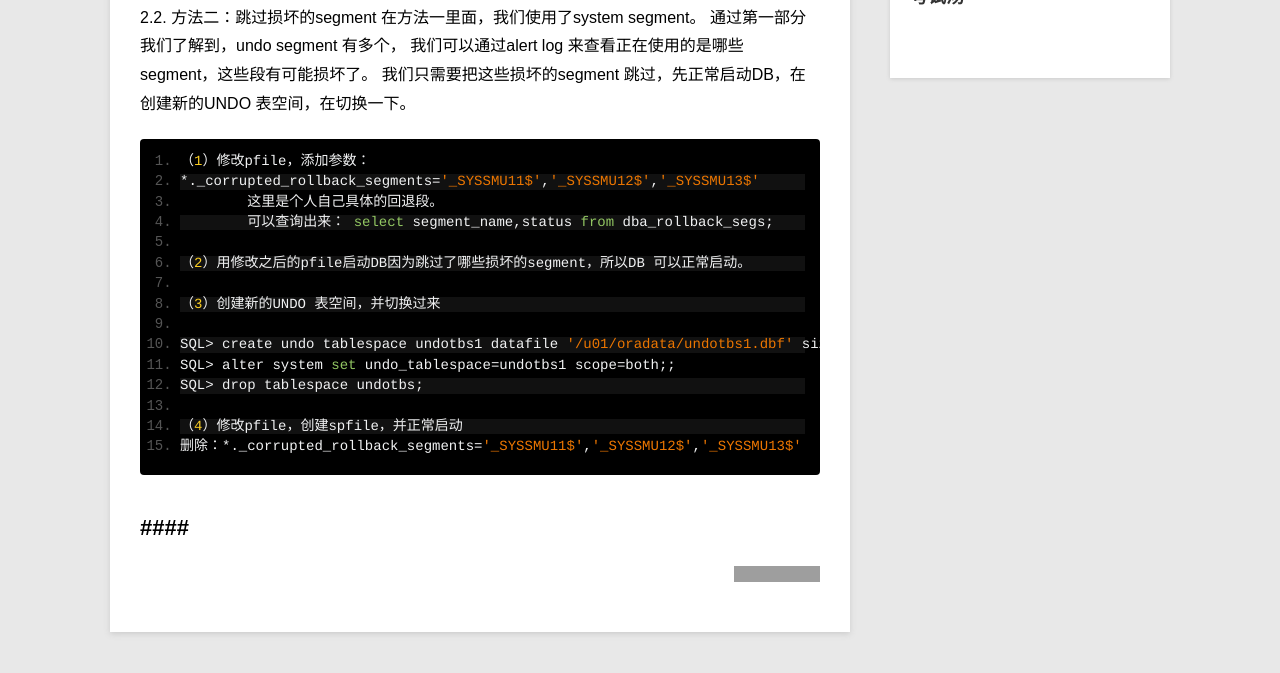
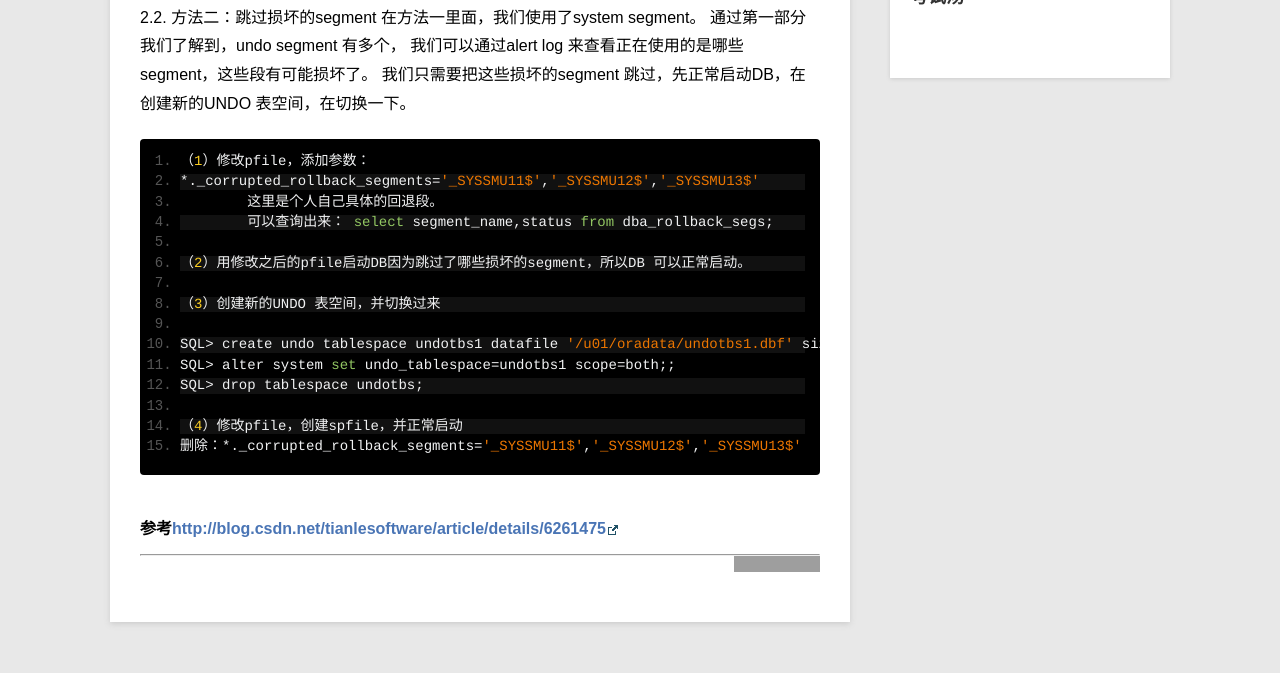
Before and after one commit to tangzhezhi/tangblog, a Jekyll site: the page built from _posts/opinion/2014-02-28-oracle_undo故障解决.md, in a window 1280 px wide and 900 px high, scrolled down 795 px. Shown: the top 673 px of the window. Built offline with Jekyll 4.4.1, drawn with Linux system fonts in a browser that asks for light colours; Markdown is read by kramdown in place of the engine named in the settings; comment, search, counter and statistics services are not loaded; grey boxes are pictures that could not be loaded.

Commit message:
Signed-off-by: tangzhezhi <330882908@qq.com>

```diff
--- a/_posts/opinion/2014-02-28-oracle_undo故障解决.md
+++ b/_posts/opinion/2014-02-28-oracle_undo故障解决.md
@@ -56,5 +56,5 @@ description: Oracle undo 故障解决 (原创)
 	（4）修改pfile，创建spfile，并正常启动
 	删除：*._corrupted_rollback_segments='_SYSSMU11$','_SYSSMU12$','_SYSSMU13$'
 
-####
+####参考<http://blog.csdn.net/tianlesoftware/article/details/6261475>
 ----
```
